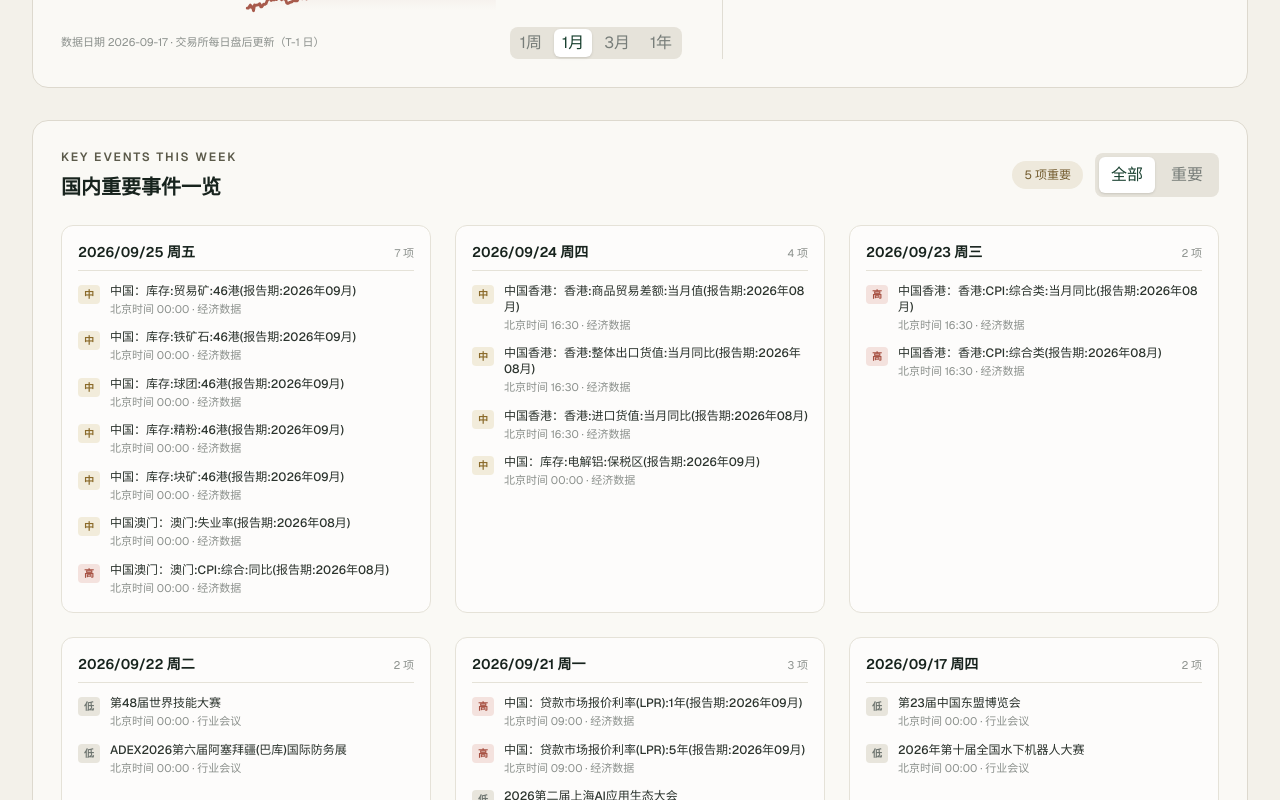
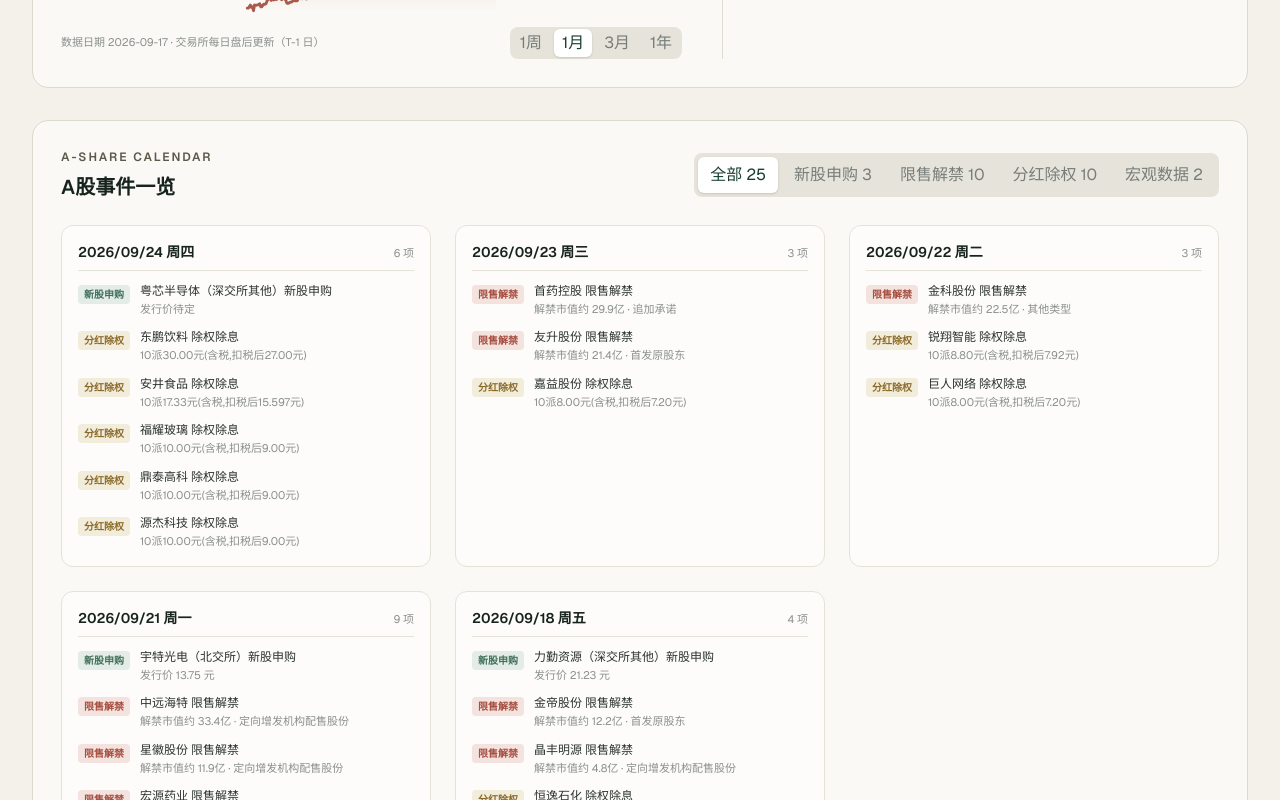
Before and after one commit to hainan5/invest-tracker, a Next.js app: page / in a window 1280 px wide. Shown: the part 1160-1960 px from the top of the page. Built offline with nearby package versions, Linux system fonts and the light colour scheme.

Commit message:
feat: 财经事件改为A股日历（新股/解禁/分红/宏观）

```diff
--- a/scripts/update-economic-events.mjs
+++ b/scripts/update-economic-events.mjs
@@ -2,29 +2,16 @@
 import { existsSync, mkdirSync, readFileSync, renameSync, writeFileSync } from "node:fs";
 import { join } from "node:path";
 
-// 东方财富"财经日历"（data.eastmoney.com/cjrl）真实接口，只保留国内（中国内地/香港）事件。
-// 接口时间即北京时间；失败时保留旧数据并以非零码退出。
-const apiUrl = "https://datacenter-web.eastmoney.com/api/data/v1/get";
+// A 股日历：聚合东方财富数据中心四个真实报表，只保留对 A 股行情有参考价值的国内事件。
+// 各接口失败时保留旧数据并以非零码退出；写入保持原子（临时文件 + 重命名）。
+const apiBase = "https://datacenter-web.eastmoney.com/api/data/v1/get";
 const outputPath = join(process.cwd(), "public", "data", "macro", "economic-events.csv");
-const headers = ["date", "time_beijing", "city", "event_type", "impact", "title"];
+const headers = ["date", "category", "title", "detail"];
 const maxAgeDays = 10;
-const chinaCities = new Set(["中国", "中国香港", "北京市", "上海市", "深圳市", "广州市", "济南市", "大连市", "南宁市", "重庆市", "乌鲁木齐市", "株洲市"]);
-
-// 对行情有明确指引意义的关键国内指标/会议，标记为"高"影响；其余国内事件标记为"中"
-const highImpactPatterns = [
-  /LPR|贷款市场报价利率/i,
-  /社会融资规模/,
-  /^中国[:：]?M[012]/,
-  /工业增加值/,
-  /社会消费品零售/,
-  /固定资产投资/,
-  /CPI|PPI|GDP/,
-  /贸易收支|进出口|贸易顺[差逆]/,
-  /外汇储备/,
-  /PMI/,
-  /议息|货币政策|降准|利率决议/,
-  /国务院.*(会议|发布会)/,
-  /发改委|央行|财政部.*发布会/,
+// 对 A 股有明确指引意义的国内宏观指标
+const macroKeepPatterns = [
+  /LPR|贷款市场报价利率/i, /社会融资规模/, /^中国[:：]?M[012]/, /工业增加值/, /社会消费品零售/,
+  /固定资产投资/, /中国[:：]?.*CPI|中国[:：]?.*PPI/, /贸易收支|进出口|贸易顺[差逆]/, /外汇储备/, /PMI/,
 ];
 
 function csvField(value) {
@@ -53,112 +40,131 @@
 
 function parseCsv(text) {
   const lines = text.replace(/^\uFEFF/, "").trim().split(/\r?\n/);
-  if (parseCsvLine(lines[0]).join(",") !== headers.join(",")) throw new Error("财经事件 CSV 表头不正确");
+  if (parseCsvLine(lines[0]).join(",") !== headers.join(",")) throw new Error("A股日历 CSV 表头不正确");
   return lines.slice(1).filter(Boolean).map((line, index) => {
     const values = parseCsvLine(line);
-    if (values.length !== headers.length) throw new Error(`财经事件 CSV 第 ${index + 2} 行字段数量不正确`);
+    if (values.length !== headers.length) throw new Error(`A股日历 CSV 第 ${index + 2} 行字段数量不正确`);
     return Object.fromEntries(headers.map((header, columnIndex) => [header, values[columnIndex]]));
   });
 }
 
 function validate(rows) {
-  if (rows.length < 2) throw new Error("财经事件数据不足");
+  if (rows.length < 2) throw new Error("A股日历数据不足");
   for (let index = 0; index < rows.length; index += 1) {
     const row = rows[index];
-    if (!/^\d{4}-\d{2}-\d{2}$/.test(row.date)) throw new Error(`财经事件 CSV 第 ${index + 2} 行日期格式不正确`);
-    if (!/^\d{2}:\d{2}$/.test(row.time_beijing)) throw new Error(`财经事件 CSV 第 ${index + 2} 行时间格式不正确`);
-    if (!row.title) throw new Error(`财经事件 CSV 第 ${index + 2} 行标题为空`);
-    if (!["高", "中", "低"].includes(row.impact)) throw new Error(`财经事件 CSV 第 ${index + 2} 行影响等级无效`);
+    if (!/^\d{4}-\d{2}-\d{2}$/.test(row.date)) throw new Error(`A股日历 CSV 第 ${index + 2} 行日期格式不正确`);
+    if (!["新股申购", "限售解禁", "分红除权", "宏观数据"].includes(row.category)) throw new Error(`A股日历 CSV 第 ${index + 2} 行分类无效`);
+    if (!row.title) throw new Error(`A股日历 CSV 第 ${index + 2} 行标题为空`);
   }
-  if (!rows.every((row, index) => index === 0 || `${row.date} ${row.time_beijing}` >= `${rows[index - 1].date} ${rows[index - 1].time_beijing}`)) {
-    throw new Error("财经事件 CSV 未按时间升序排列");
-  }
+  if (!rows.every((row, index) => index === 0 || row.date >= rows[index - 1].date)) throw new Error("A股日历 CSV 未按日期升序排列");
   const newest = rows.reduce((latest, row) => row.date > latest ? row.date : latest, "");
   const ageDays = (Date.now() - Date.parse(`${newest}T23:59:59+08:00`)) / 86_400_000;
-  if (ageDays > maxAgeDays) throw new Error(`财经事件最新日期过旧: ${newest}`);
+  if (ageDays > maxAgeDays) throw new Error(`A股日历最新日期过旧: ${newest}`);
 }
 
-// 接口时间即北京时间，直接截取 YYYY-MM-DD 与 HH:mm
-function splitBeijingTime(raw) {
-  const match = /^(\d{4}-\d{2}-\d{2}) (\d{2}:\d{2})/.exec(String(raw ?? ""));
-  if (!match) throw new Error(`无法解析事件时间: ${JSON.stringify(raw)}`);
-  return { date: match[1], time: match[2] };
-}
-
-function isChina(entry) {
-  const city = String(entry.CITY ?? "").trim();
-  const name = String(entry.FE_NAME ?? "");
-  return chinaCities.has(city) || /^(中国|全国|国内)/.test(name);
-}
-
-function impactFor(entry) {
-  const name = String(entry.FE_NAME ?? "");
-  const type = String(entry.FE_TYPE ?? "");
-  if (/发布会|议息|货币政策|利率决议/.test(name)) return "高";
-  if (type === "经济数据") return highImpactPatterns.some((pattern) => pattern.test(name)) ? "高" : "中";
-  return "低";
-}
-
-async function fetchPage(startDate, endDate, pageNumber) {
-  const params = new URLSearchParams({
-    reportName: "RPT_CPH_FECALENDAR",
-    columns: "START_DATE,END_DATE,FE_CODE,FE_NAME,FE_TYPE,CONTENT,STD_TYPE_CODE,SPONSOR_NAME,CITY",
-    source: "WEB",
-    client: "WEB",
-    filter: `(END_DATE>='${startDate}')(START_DATE<'${endDate}')`,
-    sortColumns: "START_DATE",
-    sortTypes: "1",
-    pageNumber: String(pageNumber),
-    pageSize: "500",
-  });
-  const response = await fetch(`${apiUrl}?${params}`, {
+async function fetchReport(reportName, params, columns) {
+  const query = new URLSearchParams({ reportName, columns, source: "WEB", client: "WEB", ...params });
+  const response = await fetch(`${apiBase}?${query}`, {
     headers: { "User-Agent": "Mozilla/5.0 (compatible; commodity-tracker/1.0)", Accept: "application/json" },
     signal: AbortSignal.timeout(30_000),
   });
-  if (!response.ok) throw new Error(`财经日历接口 HTTP ${response.status}`);
+  if (!response.ok) throw new Error(`${reportName} 接口 HTTP ${response.status}`);
   const payload = await response.json();
-  if (!payload?.success || !Array.isArray(payload?.result?.data)) throw new Error(`财经日历接口返回异常: ${payload?.message ?? "未知错误"}`);
+  if (!payload?.success || !Array.isArray(payload?.result?.data)) throw new Error(`${reportName} 接口返回异常: ${payload?.message ?? "未知错误"}`);
   return payload.result.data;
 }
 
+function ymd(raw) {
+  const match = /^(\d{4}-\d{2}-\d{2})/.exec(String(raw ?? ""));
+  if (!match) throw new Error(`无法解析日期: ${JSON.stringify(raw)}`);
+  return match[1];
+}
+
+function dateRange() {
+  const nowBeijing = Date.now() + 8 * 3600_000;
+  const start = new Date(nowBeijing - 2 * 86_400_000).toISOString().slice(0, 10);
+  const end = new Date(nowBeijing + 7 * 86_400_000).toISOString().slice(0, 10);
+  return { start, end };
+}
+
+function formatYi(value) {
+  // LIFT_MARKET_CAP 单位为万元；转换为亿元（已用中远海特 2026-09-21 解禁公告交叉验证）
+  return `${(Number(value) / 10000).toLocaleString("zh-CN", { maximumFractionDigits: 1 })}亿`;
+}
+
+async function fetchIpo({ start, end }) {
+  const rows = await fetchReport("RPTA_APP_IPOAPPLY", {
+    filter: `(APPLY_DATE>='${start}')(APPLY_DATE<='${end}')`, sortColumns: "APPLY_DATE", sortTypes: "1", pageNumber: "1", pageSize: "30",
+  }, "SECURITY_NAME,APPLY_DATE,ISSUE_PRICE,MARKET_TYPE_NEW");
+  return rows.filter((row) => row.APPLY_DATE && row.SECURITY_NAME).map((row) => {
+    const price = row.ISSUE_PRICE ? `发行价 ${row.ISSUE_PRICE} 元` : "发行价待定";
+    return { date: ymd(row.APPLY_DATE), category: "新股申购", title: `${row.SECURITY_NAME}（${row.MARKET_TYPE_NEW ?? ""}）新股申购`, detail: price };
+  });
+}
+
+async function fetchLift({ start, end }) {
+  const rows = await fetchReport("RPT_LIFT_STAGE", {
+    filter: `(FREE_DATE>='${start}')(FREE_DATE<='${end}')`, sortColumns: "LIFT_MARKET_CAP", sortTypes: "-1", pageNumber: "1", pageSize: "10",
+  }, "SECURITY_NAME_ABBR,FREE_DATE,FREE_SHARES_TYPE,LIFT_MARKET_CAP");
+  const typeLabel = (type) => String(type ?? "").split(",")[0].replace("限售股份", "").replace("上市流通", "").trim() || "限售";
+  return rows.filter((row) => row.FREE_DATE && row.SECURITY_NAME_ABBR).map((row) => ({
+    date: ymd(row.FREE_DATE), category: "限售解禁",
+    title: `${row.SECURITY_NAME_ABBR} 限售解禁`,
+    detail: `解禁市值约 ${formatYi(row.LIFT_MARKET_CAP)} · ${typeLabel(row.FREE_SHARES_TYPE)}`,
+  }));
+}
+
+async function fetchDividend({ start, end }) {
+  const rows = await fetchReport("RPT_SHAREBONUS_DET", {
+    filter: `(EX_DIVIDEND_DATE>='${start}')(EX_DIVIDEND_DATE<='${end}')`, sortColumns: "PRETAX_BONUS_RMB", sortTypes: "-1", pageNumber: "1", pageSize: "10",
+  }, "SECURITY_NAME_ABBR,EX_DIVIDEND_DATE,IMPL_PLAN_PROFILE");
+  return rows.filter((row) => row.EX_DIVIDEND_DATE && row.SECURITY_NAME_ABBR).map((row) => ({
+    date: ymd(row.EX_DIVIDEND_DATE), category: "分红除权",
+    title: `${row.SECURITY_NAME_ABBR} 除权除息`,
+    detail: String(row.IMPL_PLAN_PROFILE ?? "").trim() || "分红方案见公告",
+  }));
+}
+
+async function fetchMacro({ start, end }) {
+  const rows = await fetchReport("RPT_CPH_FECALENDAR", {
+    filter: `(END_DATE>='${start}')(START_DATE<='${end}')(STD_TYPE_CODE="2")`, sortColumns: "START_DATE", sortTypes: "1", pageNumber: "1", pageSize: "500",
+  }, "START_DATE,FE_NAME,FE_TYPE,CITY");
+  const seen = new Set();
+  const result = [];
+  for (const row of rows) {
+    const name = String(row.FE_NAME ?? "");
+    if (row.CITY !== "中国" || !macroKeepPatterns.some((pattern) => pattern.test(name))) continue;
+    const date = ymd(row.START_DATE);
+    const title = name.replace(/^中国[:：]?/, "").trim().replace(/\(报告期:[^)]*\)/, "").trim();
+    const key = `${date} ${title}`;
+    if (seen.has(key)) continue;
+    seen.add(key);
+    result.push({ date, category: "宏观数据", title, detail: "影响流动性与市场利率预期" });
+  }
+  return result;
+}
+
 async function update() {
-  const nowBeijing = Date.now() + 8 * 3600_000;
-  const today = new Date(nowBeijing).toISOString().slice(0, 10);
-  const weekLater = new Date(nowBeijing + 7 * 86_400_000).toISOString().slice(0, 10);
-  const seen = new Set();
-  const rows = [];
-  for (let page = 1; page <= 5; page += 1) {
-    const entries = await fetchPage(today, weekLater, page);
-    for (const entry of entries) {
-      const text = `${String(entry.FE_TYPE ?? "")}${String(entry.FE_NAME ?? "")}`;
-      if (!isChina(entry) || !entry.FE_NAME || !/经济数据|会议|发布会|讲话/.test(text)) continue;
-      const { date, time } = splitBeijingTime(entry.START_DATE);
-      const title = String(entry.FE_NAME).trim();
-      const key = `${date} ${time} ${title}`;
-      if (seen.has(key)) continue;
-      seen.add(key);
-      rows.push({ date, time_beijing: time, city: String(entry.CITY ?? "").trim(), event_type: String(entry.FE_TYPE ?? "").trim(), impact: impactFor(entry), title });
-    }
-    if (entries.length < 500) break;
-  }
-  if (rows.length < 2) throw new Error("国内财经事件数据不足");
-  rows.sort((a, b) => `${a.date} ${a.time_beijing}`.localeCompare(`${b.date} ${b.time_beijing}`));
+  const range = dateRange();
+  const rows = (await Promise.all([fetchIpo(range), fetchLift(range), fetchDividend(range), fetchMacro(range)])).flat();
+  if (rows.length < 2) throw new Error("A股日历数据不足");
+  rows.sort((a, b) => a.date.localeCompare(b.date));
   validate(rows);
   const content = `${headers.join(",")}\n${rows.map((row) => headers.map((header) => csvField(row[header])).join(",")).join("\n")}\n`;
   const previousContent = existsSync(outputPath) ? readFileSync(outputPath, "utf8") : "";
   if (content === previousContent) {
-    console.log(`财经事件无新数据，共 ${rows.length} 条。`);
+    console.log(`A股日历无新数据，共 ${rows.length} 条。`);
     return;
   }
   mkdirSync(join(outputPath, ".."), { recursive: true });
   writeFileSync(`${outputPath}.tmp`, content, "utf8");
   renameSync(`${outputPath}.tmp`, outputPath);
-  console.log(`已更新 ${rows.length} 条国内财经事件，最新日期 ${rows.reduce((latest, row) => row.date > latest ? row.date : latest, "")}。`);
+  console.log(`已更新 ${rows.length} 条A股日历事件，最新日期 ${rows.reduce((latest, row) => row.date > latest ? row.date : latest, "")}。`);
 }
 
 if (process.argv.includes("--check")) {
   validate(parseCsv(await readCsvFile(outputPath)));
-  console.log(`已验证 ${parseCsv(await readCsvFile(outputPath)).length} 条财经事件。`);
+  console.log(`已验证 ${parseCsv(await readCsvFile(outputPath)).length} 条A股日历事件。`);
 } else await update();
 
 async function readCsvFile(path) {
--- a/src/components/economic-events-card.tsx
+++ b/src/components/economic-events-card.tsx
@@ -3,45 +3,62 @@
 import { useMemo, useState } from "react";
 import type { EconomicEventPoint } from "@/lib/macro";
 
-const impactStyles: Record<EconomicEventPoint["impact"], { className: string }> = {
-  "高": { className: "bg-[#f4e2de] text-[#a65042]" },
-  "中": { className: "bg-[#f2ecdb] text-[#8a6a2a]" },
-  "低": { className: "bg-[#e8e5dc] text-[#6d746f]" },
+// A股日历四类事件的展示配色（沿用站内红涨绿跌以外的中性米绿色系）
+const categoryStyles: Record<EconomicEventPoint["category"], { className: string }> = {
+  "新股申购": { className: "bg-[#e4ece7] text-[#41705a]" },
+  "限售解禁": { className: "bg-[#f4e2de] text-[#a65042]" },
+  "分红除权": { className: "bg-[#f2ecdb] text-[#8a6a2a]" },
+  "宏观数据": { className: "bg-[#e6e9f0] text-[#4a5d82]" },
 };
+
+const filters = ["全部", "新股申购", "限售解禁", "分红除权", "宏观数据"] as const;
 
 function weekdayLabel(date: string) {
   return new Intl.DateTimeFormat("zh-CN", { weekday: "short", timeZone: "UTC" }).format(new Date(`${date}T00:00:00Z`));
 }
 
 export function EconomicEventsCard({ events }: { events: EconomicEventPoint[] }) {
-  const [impactFilter, setImpactFilter] = useState<"全部" | "高">("全部");
-  const [showAllOnMobile, setShowAllOnMobile] = useState(false);
+  const [categoryFilter, setCategoryFilter] = useState<(typeof filters)[number]>("全部");
 
   const days = useMemo(() => {
-    const filtered = impactFilter === "全部" ? events : events.filter((event) => event.impact === "高");
+    const filtered = categoryFilter === "全部" ? events : events.filter((event) => event.category === categoryFilter);
     const grouped = new Map<string, EconomicEventPoint[]>();
     for (const event of filtered) {
       const list = grouped.get(event.date) ?? [];
       list.push(event);
       grouped.set(event.date, list);
     }
-    // 展示时间倒序：日期从新到旧，同一天内时间从晚到早（CSV 本身仍按时间升序存储）
+    // 展示时间倒序：日期从新到旧；同一天内按"新股 → 解禁 → 分红 → 宏观"排列
+    const categoryOrder: Record<EconomicEventPoint["category"], number> = { "新股申购": 0, "限售解禁": 1, "分红除权": 2, "宏观数据": 3 };
     return [...grouped.entries()]
       .sort((a, b) => b[0].localeCompare(a[0]))
-      .map(([date, dayEvents]): [string, EconomicEventPoint[]] => [date, [...dayEvents].reverse()]);
-  }, [events, impactFilter]);
+      .map(([date, dayEvents]): [string, EconomicEventPoint[]] => [date, [...dayEvents].sort((a, b) => categoryOrder[a.category] - categoryOrder[b.category])]);
+  }, [events, categoryFilter]);
 
-  const highCount = events.filter((event) => event.impact === "高").length;
-  // 移动端默认只展示重要事件，避免单列长列表刷屏；桌面端（xl 及以上）始终完整展示。
-  // 用两套 DOM + Tailwind 响应式类切换，而不是按视口过滤数据，保证桌面端不受折叠状态影响
-  const collapsedDays = useMemo(
-    () => days
-      .map(([date, dayEvents]): [string, EconomicEventPoint[]] => [date, dayEvents.filter((event) => event.impact === "高")])
-      .filter(([, dayEvents]) => dayEvents.length > 0),
-    [days],
-  );
-  const gridClass = "mt-6 grid gap-6 md:grid-cols-2 xl:grid-cols-3";
-  const renderDay = ([date, dayEvents]: [string, EconomicEventPoint[]]) => (
+  const counts = useMemo(() => {
+    const map = { 新股申购: 0, 限售解禁: 0, 分红除权: 0, 宏观数据: 0 } as Record<EconomicEventPoint["category"], number>;
+    for (const event of events) map[event.category] += 1;
+    return map;
+  }, [events]);
+
+  return (
+    <section id="economic-events" className="mb-8 overflow-hidden rounded-2xl border border-[#ddd9ce] bg-[#faf9f5] p-6 lg:p-7">
+      <div className="flex flex-wrap items-center justify-between gap-4">
+        <div>
+          <p className="text-xs font-semibold tracking-[0.16em] text-[#5b5a4a]">A-SHARE CALENDAR</p>
+          <h2 className="mt-2 text-xl font-semibold">A股事件一览</h2>
+        </div>
+        <div className="flex flex-wrap gap-1 rounded-lg bg-[#e6e3da] p-1">
+          {filters.map((item) => (
+            <button key={item} onClick={() => setCategoryFilter(item)} className={`rounded-md px-3 py-1.5 text-xs font-medium transition ${categoryFilter === item ? "bg-white text-[#173f2e] shadow-sm" : "text-[#777d79] hover:text-[#173f2e]"}`}>
+              {item === "全部" ? `全部 ${events.length}` : `${item} ${counts[item]}`}
+            </button>
+          ))}
+        </div>
+      </div>
+
+      <div className="mt-6 grid gap-6 md:grid-cols-2 xl:grid-cols-3">
+        {days.map(([date, dayEvents]) => (
           <div key={date} className="rounded-xl border border-[#e5e2d8] bg-white/60 p-4">
             <div className="mb-3 flex items-baseline justify-between border-b border-[#e5e2d8] pb-2">
               <span className="text-sm font-semibold">{date.replaceAll("-", "/")} {weekdayLabel(date)}</span>
@@ -49,49 +66,21 @@
             </div>
             <ul className="space-y-3">
               {dayEvents.map((event, index) => (
-          <li key={`${event.date}-${event.timeBeijing}-${index}`} className="flex items-start gap-2.5">
-            <span className={`mt-0.5 shrink-0 rounded px-1.5 py-0.5 text-[10px] font-semibold ${impactStyles[event.impact].className}`}>{event.impact}</span>
+                <li key={`${event.date}-${event.title}-${index}`} className="flex items-start gap-2.5">
+                  <span className={`mt-0.5 shrink-0 rounded px-1.5 py-0.5 text-[10px] font-semibold ${categoryStyles[event.category].className}`}>{event.category}</span>
                   <div className="min-w-0">
                     <p className="text-xs font-medium text-[#2b332d]">{event.title}</p>
-              <p className="mt-0.5 text-[11px] text-[#8b908c]">北京时间 {event.timeBeijing}{event.eventType && ` · ${event.eventType}`}</p>
+                    <p className="mt-0.5 text-[11px] text-[#8b908c]">{event.detail}</p>
                   </div>
                 </li>
               ))}
             </ul>
           </div>
-  );
-
-  return (
-    <section id="economic-events" className="mb-8 overflow-hidden rounded-2xl border border-[#ddd9ce] bg-[#faf9f5] p-6 lg:p-7">
-      <div className="flex flex-wrap items-center justify-between gap-4">
-        <div>
-          <p className="text-xs font-semibold tracking-[0.16em] text-[#5b5a4a]">KEY EVENTS THIS WEEK</p>
-          <h2 className="mt-2 text-xl font-semibold">国内重要事件一览</h2>
-        </div>
-        <div className="flex items-center gap-3">
-          <span className="rounded-full bg-[#eee9dc] px-3 py-1.5 text-xs text-[#735c2f]">{highCount} 项重要</span>
-          <div className="flex gap-1 rounded-lg bg-[#e6e3da] p-1">
-            {(["全部", "高"] as const).map((item) => (
-              <button key={item} onClick={() => setImpactFilter(item)} className={`rounded-md px-3 py-1.5 text-xs font-medium transition ${impactFilter === item ? "bg-white text-[#173f2e] shadow-sm" : "text-[#777d79] hover:text-[#173f2e]"}`}>
-                {item === "全部" ? "全部" : "重要"}
-              </button>
         ))}
-          </div>
-        </div>
+        {days.length === 0 && <div className="col-span-full rounded-xl border border-dashed border-[#cecabe] py-10 text-center text-sm text-[#808681]">该分类暂无事件</div>}
       </div>
 
-      {!showAllOnMobile && <div className={`${gridClass} xl:hidden`}>{collapsedDays.map(renderDay)}</div>}
-      <div className={`${gridClass} ${showAllOnMobile ? "" : "hidden xl:grid"}`}>{days.map(renderDay)}</div>
-
-      {!showAllOnMobile && impactFilter === "全部" && (
-        <div className="mt-5 xl:hidden">
-          <button onClick={() => setShowAllOnMobile(true)} className="w-full rounded-lg border border-[#ddd9ce] bg-white/70 py-2 text-xs font-medium text-[#5b6b62] transition hover:bg-white">
-            展开全部 {events.length} 项（当前仅显示 {highCount} 项重要事件）
-          </button>
-        </div>
-      )}
-
-      <p className="mt-5 text-[11px] text-[#8b908c]">时间均为北京时间；数据来自东方财富「财经日历」（data.eastmoney.com/cjrl），仅收录国内事件，“高”表示对行情可能有明确指引的关键数据或会议（如 LPR 报价、社融、M2 等），仅供参考，不构成任何投资建议</p>
+      <p className="mt-5 text-[11px] text-[#8b908c]">数据来自东方财富数据中心（新股申购、限售解禁、分红送配、财经日历）；限售解禁按解禁市值取前 10，分红除权按分红金额取前 10；仅供参考，不构成任何投资建议</p>
     </section>
   );
 }
--- a/src/lib/economic-events-csv.ts
+++ b/src/lib/economic-events-csv.ts
@@ -2,8 +2,8 @@
 import { join } from "node:path";
 import type { EconomicEventPoint } from "@/lib/macro";
 
-const headers = ["date", "time_beijing", "city", "event_type", "impact", "title"];
-const validImpacts = new Set(["高", "中", "低"]);
+const headers = ["date", "category", "title", "detail"];
+const validCategories = new Set(["新股申购", "限售解禁", "分红除权", "宏观数据"]);
 
 function parseCsvLine(line: string) {
   const fields: string[] = [];
@@ -27,19 +27,18 @@
 export function loadEconomicEvents(): EconomicEventPoint[] {
   const filePath = join(process.cwd(), "public", "data", "macro", "economic-events.csv");
   const lines = readFileSync(filePath, "utf8").replace(/^\uFEFF/, "").trim().split(/\r?\n/);
-  if (parseCsvLine(lines[0]).join(",") !== headers.join(",")) throw new Error("财经事件 CSV 表头不正确");
+  if (parseCsvLine(lines[0]).join(",") !== headers.join(",")) throw new Error("A股日历 CSV 表头不正确");
   const events = lines.slice(1).filter(Boolean).map((line, index): EconomicEventPoint => {
     const values = parseCsvLine(line);
-    if (values.length !== headers.length) throw new Error(`财经事件 CSV 第 ${index + 2} 行字段数量不正确`);
-    const [date, timeBeijing, city, eventType, impact, title] = values;
-    if (!/^\d{4}-\d{2}-\d{2}$/.test(date)) throw new Error(`财经事件 CSV 第 ${index + 2} 行日期无效`);
-    if (!/^\d{2}:\d{2}$/.test(timeBeijing)) throw new Error(`财经事件 CSV 第 ${index + 2} 行时间无效`);
-    if (!validImpacts.has(impact)) throw new Error(`财经事件 CSV 第 ${index + 2} 行影响等级无效`);
-    if (!title) throw new Error(`财经事件 CSV 第 ${index + 2} 行标题为空`);
-    return { date, timeBeijing, city, eventType, impact: impact as EconomicEventPoint["impact"], title };
+    if (values.length !== headers.length) throw new Error(`A股日历 CSV 第 ${index + 2} 行字段数量不正确`);
+    const [date, category, title, detail] = values;
+    if (!/^\d{4}-\d{2}-\d{2}$/.test(date)) throw new Error(`A股日历 CSV 第 ${index + 2} 行日期无效`);
+    if (!validCategories.has(category)) throw new Error(`A股日历 CSV 第 ${index + 2} 行分类无效`);
+    if (!title) throw new Error(`A股日历 CSV 第 ${index + 2} 行标题为空`);
+    return { date, category: category as EconomicEventPoint["category"], title, detail };
   });
-  if (events.length < 2) throw new Error("财经事件数据不足");
-  const ordered = events.every((event, index) => index === 0 || `${event.date} ${event.timeBeijing}` >= `${events[index - 1].date} ${events[index - 1].timeBeijing}`);
-  if (!ordered) throw new Error("财经事件 CSV 未按时间升序排列");
+  if (events.length < 2) throw new Error("A股日历数据不足");
+  const ordered = events.every((event, index) => index === 0 || event.date >= events[index - 1].date);
+  if (!ordered) throw new Error("A股日历 CSV 未按日期升序排列");
   return events;
 }
--- a/src/lib/macro.ts
+++ b/src/lib/macro.ts
@@ -25,9 +25,7 @@
 
 export type EconomicEventPoint = {
   date: string;
-  timeBeijing: string;
-  city: string;
-  eventType: string;
-  impact: "高" | "中" | "低";
+  category: "新股申购" | "限售解禁" | "分红除权" | "宏观数据";
   title: string;
+  detail: string;
 };
```
Also changed, not shown: public/data/macro/economic-events.csv. Lines whose indentation alone changed are shown as unchanged.
